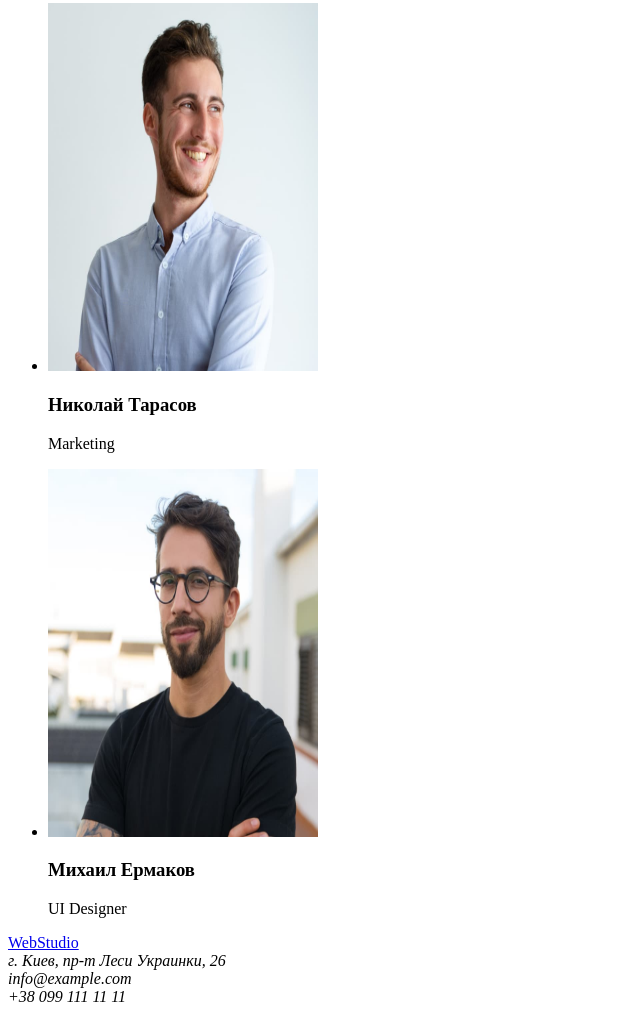
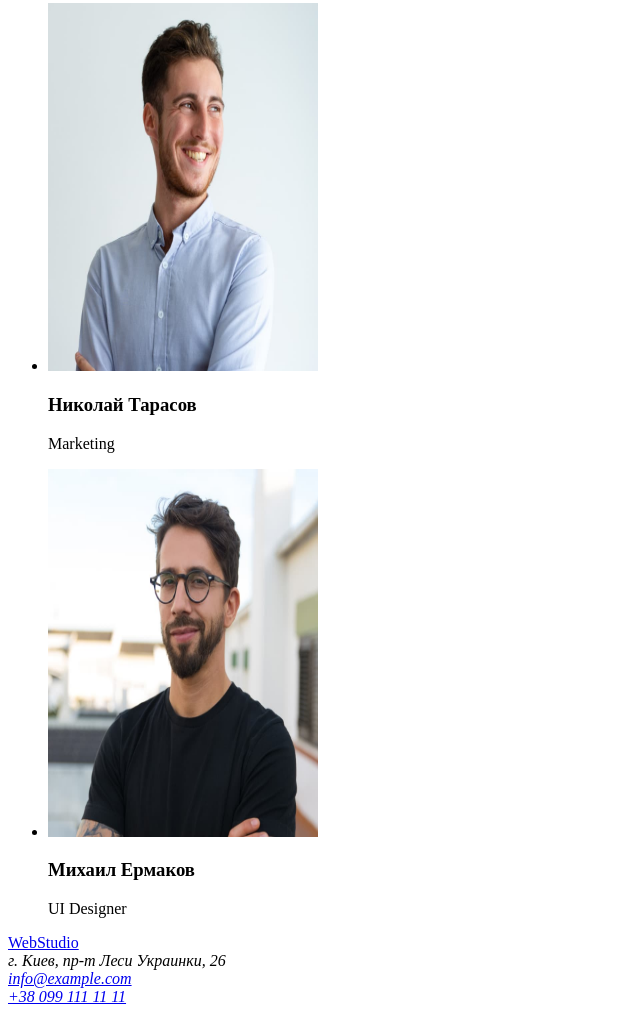
Before and after one commit to trukozak/goit-markup-hw-01, a plain HTML site: page index.html in a window 1280 px wide. Shown: the part 2549-3563 px from the top of the page, without its empty margins (0-640 px from the left). Drawn offline with Linux system fonts and the light colour scheme.

Commit message:
mailto,tel

```diff
--- a/index.html
+++ b/index.html
@@ -111,11 +111,10 @@
         </a>
         <address>
           г. Киев, пр-т Леси Украинки, 26 <br/>
-          info@example.com <br/>
-          +38 099 111 11 11
+          <a href="mailto:info@example.com">info@example.com</a><br/>
+          <a href="tel:+380331111111">+38 099 111 11 11</a>
         </address>
       </section>
     </footer>
-
   </body>
 </html>
```
